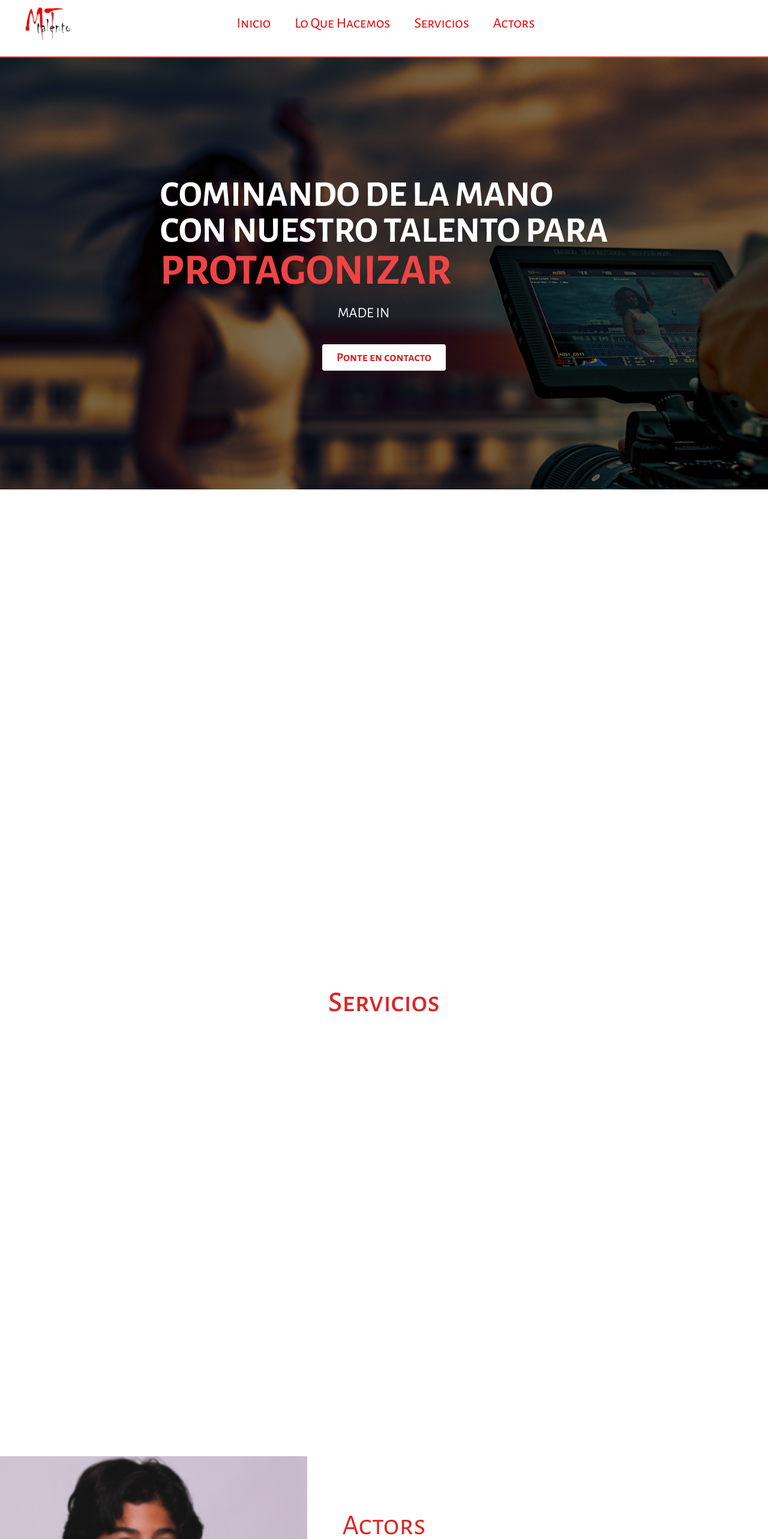
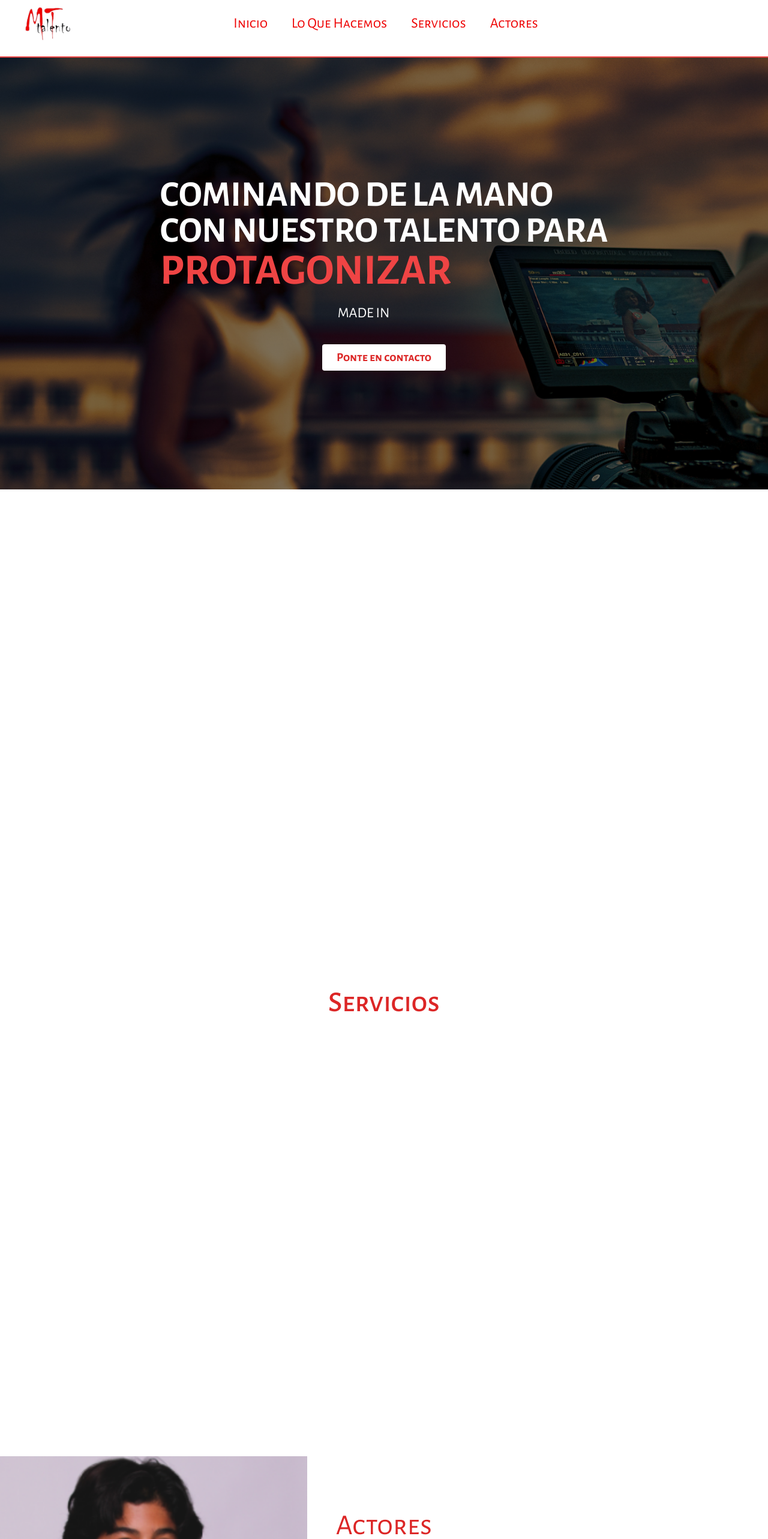
Before and after one commit to Uscout07/Mttalento, a Next.js app: page / in a window 1280 px wide. Shown: the top 2566 px of the page at 60% size. Built offline with nearby package versions, Linux system fonts and the light colour scheme; some icons are missing.

Commit message:
new section spelling change

```diff
--- a/app/my_components/ActorsSlider.js
+++ b/app/my_components/ActorsSlider.js
@@ -623,9 +623,9 @@ import { Icon } from '@iconify/react';
     }, []);
 
     return (
-      <div className='w-full md:h-screen max-md:h-[150vh] relative max-md:flex max-md:flex-col' id='Actors'>
+      <div className='w-full md:h-screen max-md:h-[150vh] relative max-md:flex max-md:flex-col' id='Actores'>
         <h1 className='text-[3em] text-red-600 absolute top-[80px] left-1/2 transform -translate-x-1/2'>
-          Actors
+          Actores
         </h1>
         <div className='w-[40%] h-[100%] absolute items-start top-1/2 left-0 transform -translate-y-1/2 transition-transform duration-3000 ease-in-out max-md:relative max-md:w-full max-md:h-[60%]'>
           <img
--- a/app/my_components/Header.js
+++ b/app/my_components/Header.js
@@ -35,7 +35,7 @@ export default function Header() {
           <a className="mb-5 lg:mb-0 text-4xl lg:text-2xl alegreya_sans_sc text-[#EE0102]" href='#'>Inicio</a>
           <a className="mb-5 lg:mb-0 text-4xl lg:text-2xl alegreya_sans_sc text-[#EE0102]" href='#Sobre'>Lo Que Hacemos</a>
           <a className="mb-5 lg:mb-0 text-4xl lg:text-2xl alegreya_sans_sc text-[#EE0102]" href='#Servicios'>Servicios</a>
-          <a className="mb-5 lg:mb-0 text-4xl lg:text-2xl alegreya_sans_sc text-[#EE0102]" href='#Actors'>Actors</a>
+          <a className="mb-5 lg:mb-0 text-4xl lg:text-2xl alegreya_sans_sc text-[#EE0102]" href='#Actores'>Actores</a>
         </nav>
 
         {/* Social Icons */}
```
